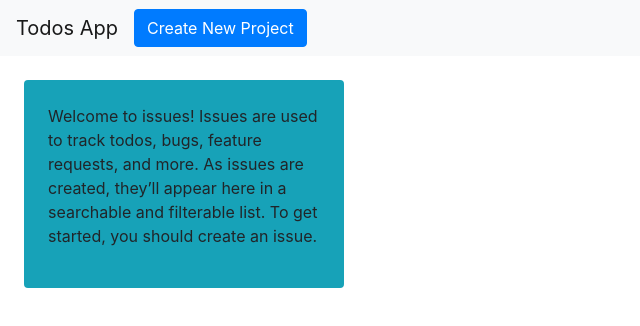
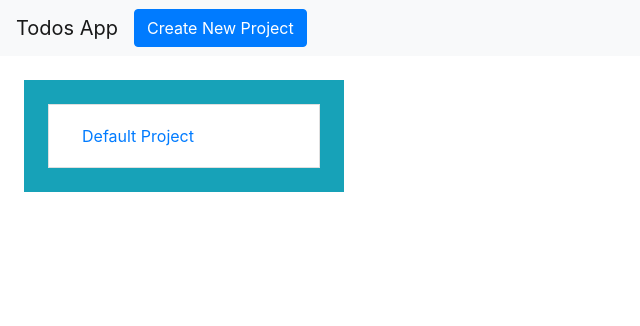
Before and after one commit to anewman15/to-dos-app, a website built with webpack: page dist/index.html in a window 1280 px wide. Shown: the whole page, without its empty margins (0-640 px from the left). Built offline with nearby package versions, Linux system fonts and the light colour scheme.

Commit message:
Fix diplayProjectList for adding new project

```diff
--- a/src/js/index.js
+++ b/src/js/index.js
@@ -8,10 +8,11 @@ createNewProjectButton.addEventListener('click', () => {
 	projectFormWrapper.classList.toggle('d-none');
 });
 
-Project.createDefaultProject();
+Project.addDefaultProject();
+
 projectForm.addEventListener('submit', (e) => {
 	e.preventDefault();
 	Project.addNewProject();
 	projectForm.reset();
-	console.log('Form submitted')
+	projectFormWrapper.classList.add('d-none');
 });
--- a/src/js/project.js
+++ b/src/js/project.js
@@ -5,30 +5,36 @@ export class Project {
 		this.title = title;
 	}
 
-	addProjectToList() {
+	addProjectToArray() {
 		myProjects.push(this);
 	}
 }
 
 const createNewProject = () => {
 	const projectTitle = document.getElementById('project-form-title').value;
+	console.log(projectTitle);
 	const newProject = new Project(projectTitle);
-	newProject.addProjectToList();
+	newProject.addProjectToArray();
 };
 
 const displayProjectList = () => {
+	const projectsPanel = document.getElementById('projects-panel');
+	projectsPanel.innerHTML = '';
 	const projectList = document.createElement('ul');
-	projectList.innerHTML = '';
+	projectList.classList.add('list-group', 'rounded-0');
 	myProjects.forEach(project => {
-		projectList.innerHTML = `
-		<li>${project.title}</li>
+		projectList.innerHTML += `
+		<li class="list-group-item">
+			<a class="btn btn-link">${project.title}</a>
+		</li>
 		`;
 	});
+	projectsPanel.appendChild(projectList);
 };
 
 const addDefaultProject = () => {
 	const newProject = new Project('Default Project');
-	newProject.addProjectToList();
+	newProject.addProjectToArray();
 	displayProjectList();
 };
 
@@ -37,4 +43,4 @@ const addNewProject = () => {
 	displayProjectList();
 };
 
-export { addDefaultProject, addNewProject };
+export { myProjects, addDefaultProject, addNewProject };
```
Also changed, not shown: dist/index.html, dist/main.js.
